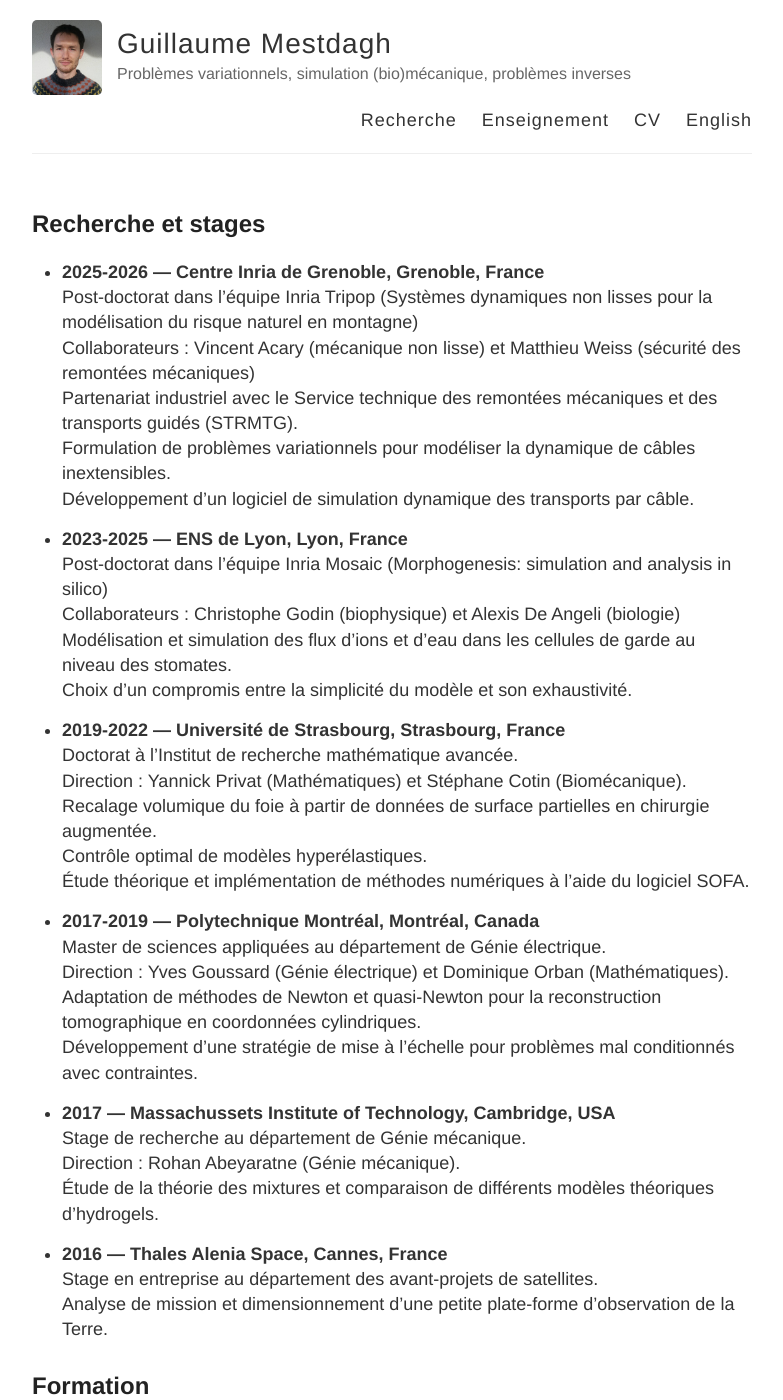
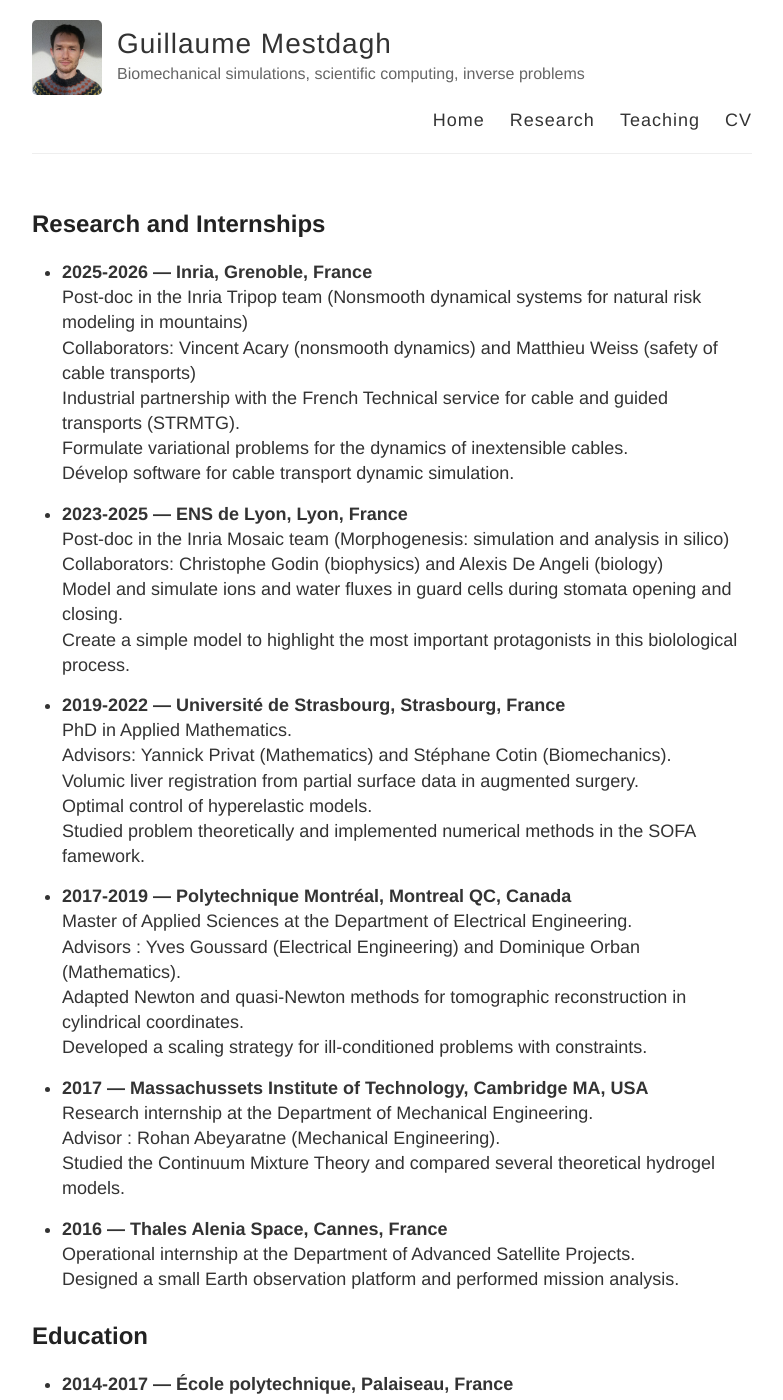
Before and after one commit to gmestdagh/gmestdagh.github.io, a Jekyll site: the page built from cv.md, in a window 1280 px wide and 1400 px high. Shown: the whole window, without its empty margins (248-1031 px from the left). Built offline with Jekyll 4.4.1, drawn with Linux system fonts in a browser that asks for light colours; our own code applies the rules of GitHub Pages for plain Markdown files; some of the changed text lies outside the part shown.

Commit message:
Website is now in English only

```diff
--- a/_config.yml
+++ b/_config.yml
@@ -1,8 +1,7 @@
 
 # Name and description
 name: Guillaume Mestdagh
-description: Problèmes variationnels, simulation (bio)mécanique, problèmes inverses
-description_en: Variational problems, (bio)mechanical simulation, inverse problems
+description: Biomechanical simulations, scientific computing, inverse problems
 
 # Photo
 #avatar: https://robohash.org/gmestdagh
@@ -12,7 +11,7 @@ avatar: "/assets/portrait.jpeg"
 footer-links:
   email:
   github: gmestdagh
-  linkedin:
+  linkedin: guillaume-m-922777108
   twitter:
   stackoverflow: # your stackoverflow profile, e.g. "users/50476/bart-kiers"
   youtube: # channel/<your_long_string> or user/<user-name>
--- a/_layouts/english.html
+++ b/_layouts/english.html
@@ -23,14 +23,14 @@
 
           <div class="site-info">
             <h1 class="site-name"><a href="{{ site.baseurl }}/home">{{ site.name }}</a></h1>
-            <p class="site-description">{{ site.description_en }}</p>
+            <p class="site-description">{{ site.description }}</p>
           </div>
 
           <nav>
+            <a href="{{ site.baseurl }}/">Home</a>
             <a href="{{ site.baseurl }}/research">Research</a>
             <a href="{{ site.baseurl }}/teaching">Teaching</a>
-            <a href="{{ site.baseurl }}/cv_en">CV</a>
-            <a href="{{ site.baseurl }}/">Fran&ccedil;ais</a>
+            <a href="{{ site.baseurl }}/cv">CV</a>
           </nav>
         </header>
       </div>
--- a/_layouts/french.html
+++ /dev/null
@@ -1,51 +0,0 @@
-<!DOCTYPE html>
-<html>
-  <head>
-    <title>{% if page.title %}{{ page.title }} – {% endif %}{{ site.name }} – {{ site.description }}</title>
-
-    {% include meta.html %}
-
-    <!--[if lt IE 9]>
-      <script src="http://html5shiv.googlecode.com/svn/trunk/html5.js"></script>
-    <![endif]-->
-
-    <link rel="stylesheet" type="text/css" href="{{ site.baseurl }}/style.css" />
-    <link rel="alternate" type="application/rss+xml" title="{{ site.name }} - {{ site.description }}" href="{{ site.baseurl }}/feed.xml" />
-
-    <!-- Created with Jekyll Now - http://github.com/barryclark/jekyll-now -->
-  </head>
-
-  <body>
-    <div class="wrapper-masthead">
-      <div class="container">
-        <header class="masthead clearfix">
-          <a href="{{ site.baseurl }}/" class="site-avatar"><img src="{{ site.avatar }}" /></a>
-
-          <div class="site-info">
-            <h1 class="site-name"><a href="{{ site.baseurl }}/">{{ site.name }}</a></h1>
-            <p class="site-description">{{ site.description }}</p>
-          </div>
-
-          <nav>
-            <a href="{{ site.baseurl }}/recherche">Recherche</a>
-            <a href="{{ site.baseurl }}/enseignement">Enseignement</a>
-            <a href="{{ site.baseurl }}/cv">CV</a>
-            <a href="{{ site.baseurl }}/home">English</a>
-          </nav>
-        </header>
-      </div>
-    </div>
-
-    <div id="main" role="main" class="container">
-      {{ content }}
-    </div>
-
-    <div class="wrapper-footer">
-      <div class="container">
-        <footer class="footer">
-          {% include svg-icons.html %}
-        </footer>
-      </div>
-    </div>
-  </body>
-</html>
--- a/cv.md
+++ b/cv.md
@@ -1,76 +1,69 @@
 ---
-layout: french
-permalink: /cv/
+layout: english
+permalink: /cv_en/
 ---
 
-## Recherche et stages
+## Research and Internships
 
-- **2025-2026 &mdash; Centre Inria de Grenoble, Grenoble, France**\\
-  Post-doctorat dans l'équipe Inria Tripop (Systèmes dynamiques non lisses pour
-  la modélisation du risque naturel en montagne)\\
-  Collaborateurs : Vincent Acary (mécanique non lisse) et Matthieu Weiss
-  (sécurité des remontées mécaniques) \\
-  Partenariat industriel avec le Service technique des remontées
-  mécaniques et des transports guidés (STRMTG).\\
-  Formulation de problèmes variationnels pour modéliser la dynamique
-  de câbles inextensibles. \\
-  Développement d'un logiciel de simulation dynamique des transports par
-  câble.
+- **2025-2026 &mdash; Inria, Grenoble, France**\\
+  Post-doc in the Inria Tripop team (Nonsmooth dynamical systems for
+  natural risk modeling in mountains)\\
+  Collaborators: Vincent Acary (nonsmooth dynamics) and Matthieu Weiss
+  (safety of cable transports) \\
+  Industrial partnership with the French Technical service for cable and guided
+  transports (STRMTG).\\
+  Formulate variational problems for the dynamics of inextensible cables. \\
+  Dévelop software for cable transport dynamic simulation.
 
 - **2023-2025 &mdash; ENS de Lyon, Lyon, France**\\
-  Post-doctorat dans l'équipe Inria Mosaic (Morphogenesis: simulation and
+  Post-doc in the Inria Mosaic team (Morphogenesis: simulation and
   analysis in silico)\\
-  Collaborateurs : Christophe Godin (biophysique) et Alexis De Angeli
-  (biologie) \\
-  Modélisation et simulation des flux d'ions et d'eau dans les cellules de
-  garde au niveau des stomates.\\
-  Choix d'un compromis entre la simplicité du modèle et son exhaustivité.
+  Collaborators: Christophe Godin (biophysics) and Alexis De Angeli
+  (biology) \\
+  Model and simulate ions and water fluxes in guard cells during stomata opening
+  and closing.\\
+  Create a simple model to highlight the most important protagonists in this
+  biolological process.
 
 - **2019-2022 &mdash; Université de Strasbourg, Strasbourg, France**\\
-  Doctorat à l'Institut de recherche mathématique avancée.\\
-  Direction : Yannick Privat (Mathématiques) et Stéphane Cotin (Biomécanique).\\
-  Recalage volumique du foie à partir de données de surface partielles en
-  chirurgie augmentée.\\
-  Contrôle optimal de modèles hyperélastiques.\\
-  Étude théorique et implémentation de méthodes numériques à l'aide du logiciel
-  SOFA.
+  PhD in Applied Mathematics.\\
+  Advisors: Yannick Privat (Mathematics) and Stéphane Cotin (Biomechanics).\\
+  Volumic liver registration from partial surface data in augmented surgery.\\
+  Optimal control of hyperelastic models.\\
+  Studied problem theoretically and implemented numerical methods in the
+  SOFA famework.
 
-- **2017-2019 &mdash; Polytechnique Montréal, Montréal, Canada**\\
-  Master de sciences appliquées au département de Génie électrique.\\
-  Direction : Yves Goussard (Génie électrique) et Dominique Orban
-  (Mathématiques).\\
-  Adaptation de méthodes de Newton et quasi-Newton pour la reconstruction
-  tomographique en coordonnées cylindriques.\\
-  Développement d'une stratégie de mise à l'échelle pour problèmes mal
-  conditionnés avec contraintes.
+- **2017-2019 &mdash; Polytechnique Montréal, Montreal QC, Canada**\\
+  Master of Applied Sciences at the Department of Electrical Engineering.\\
+  Advisors : Yves Goussard (Electrical Engineering) and Dominique Orban
+  (Mathematics).\\
+  Adapted Newton and quasi-Newton methods for tomographic reconstruction in
+  cylindrical coordinates.\\
+  Developed a scaling strategy for ill-conditioned problems with constraints.
 
-- **2017 &mdash; Massachussets Institute of Technology, Cambridge, USA**\\
-  Stage de recherche au département de Génie mécanique.\\
-  Direction : Rohan Abeyaratne (Génie mécanique).\\
-  Étude de la théorie des mixtures et comparaison de différents modèles
-  théoriques d'hydrogels.
+- **2017 &mdash; Massachussets Institute of Technology, Cambridge MA, USA**\\
+  Research internship at the Department of Mechanical Engineering.\\
+  Advisor : Rohan Abeyaratne (Mechanical Engineering).\\
+  Studied the Continuum Mixture Theory and compared several theoretical
+  hydrogel models.
 
 - **2016 &mdash; Thales Alenia Space, Cannes, France**\\
-  Stage en entreprise au département des avant-projets de satellites.\\
-  Analyse de mission et dimensionnement d'une petite plate-forme
-  d'observation de la Terre.
+  Operational internship at the Department of Advanced Satellite Projects.\\
+  Designed a small Earth observation platform and performed mission analysis.
 
-## Formation
+## Education
 
 - **2014-2017 &mdash; École polytechnique, Palaiseau, France**\\
-  Diplôme d'ingénieur avec spécialisation en mécanique et mathématiques appliquées.
+  Master of Engineering with specialization in Mechanics and Applied Mathematics.
 
-- **2012-2014 &mdash; Lycée Faidherbe, Lille, France**\\
-  Classes préparatoires Mathématiques et physique.
+## Other competences
 
-## Divers
+- **Languages**\\
+  French &ndash; Mother tongue\\
+  English  &ndash; Working proficiency\\
+  German &ndash; Basic
 
-- **Langues**\\
-  Français &ndash; Langue maternelle\\
-  Anglais  &ndash; Fonctionnel\\
-  Allemand &ndash; Scolaire
-
-- **Calcul scientifique**\\
+- **Scientific computing**\\
   Python (Numpy, Scipy, Jax, Fenics, Pybind) \\
   Julia \\
   Matlab \\
```
Also changed, not shown: cv_en.md (deleted, +0 -70 lines), enseignement.md (deleted, +0 -31 lines), home.md (deleted, +0 -56 lines), index.md (+23 -25 lines), recherche.md (deleted, +0 -135 lines), 1 other file.
